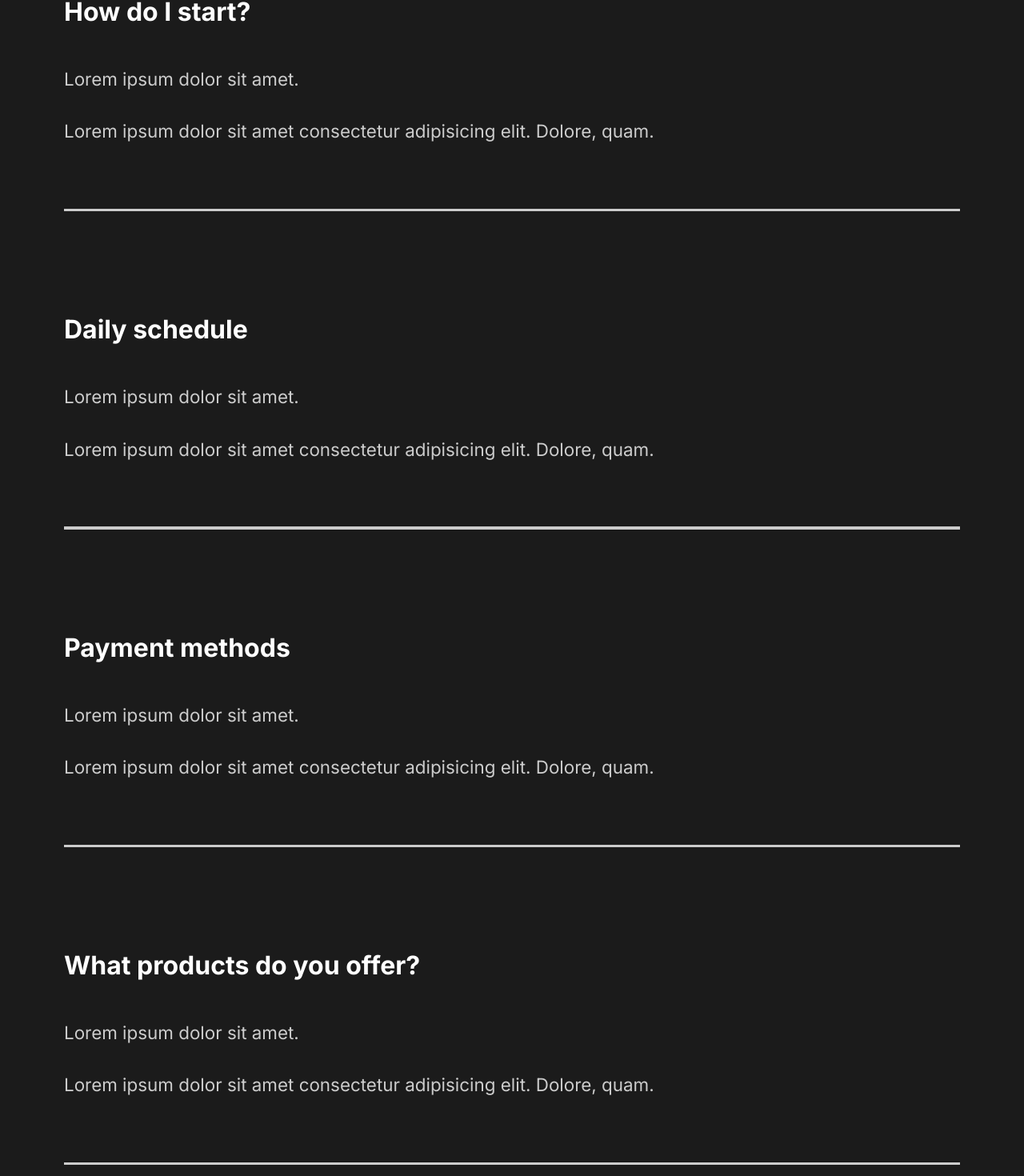
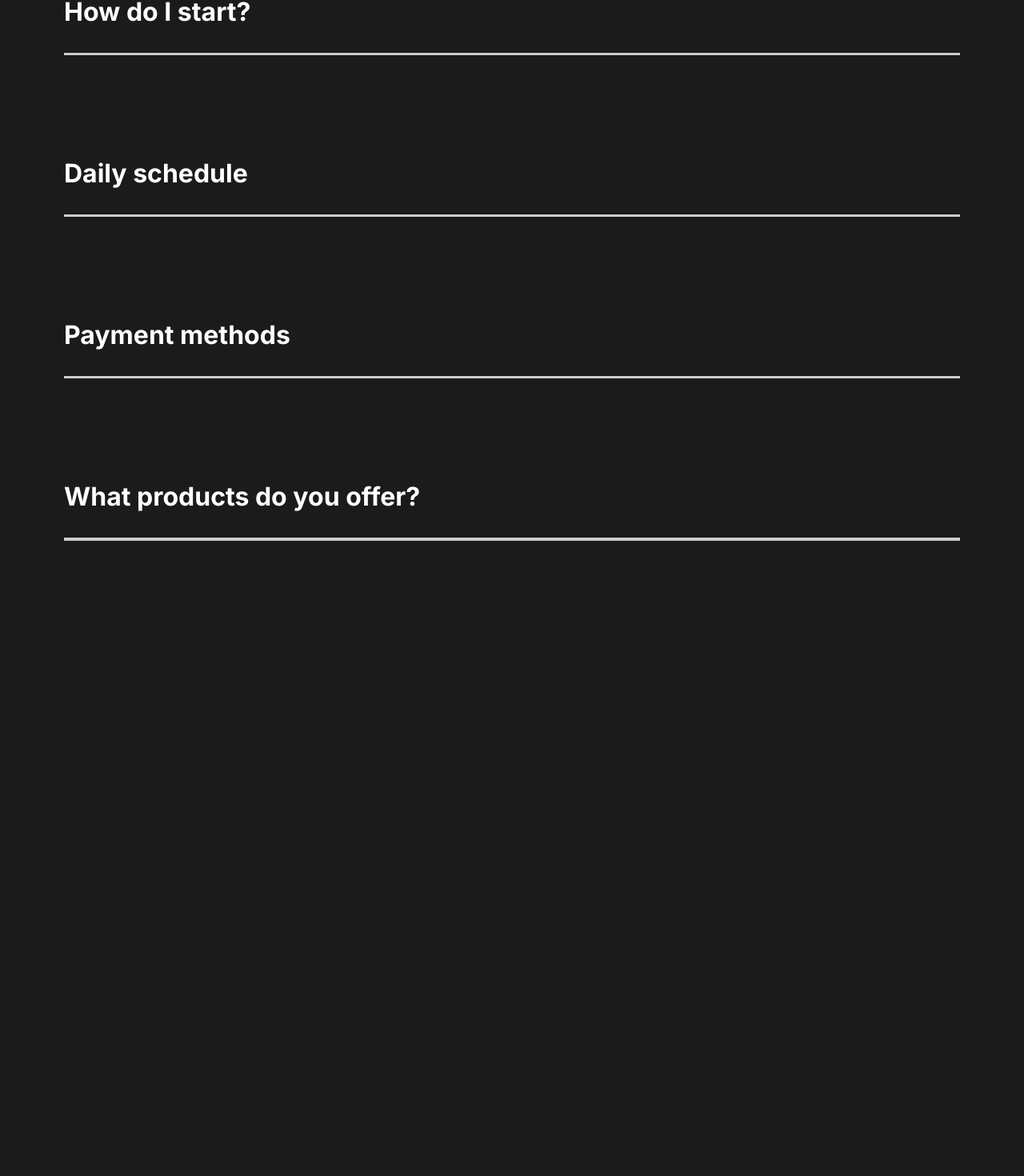
Before and after one commit to ixycreativity/Capture-Portfolio-React, a React (Create React App) app: page / in a window 1280 px wide. Shown: the part 2470-3940 px from the top of the page at 80% size. After the commit the page ends 3306 px from the top, so only its background shows below. Built offline with nearby package versions, Linux system fonts and the light colour scheme.

Commit message:
faq animation

```diff
--- a/src/components/FaqSection.jsx
+++ b/src/components/FaqSection.jsx
@@ -1,6 +1,8 @@
 import React from "react";
 import styled from "styled-components";
 import { About } from "./../styles.js";
+import Toggle from "./Toggle.jsx";
+import { AnimateSharedLayout } from "framer-motion";
 
 const FaqSection = () => {
   return (
@@ -8,8 +10,8 @@
       <h2>
         Any questions <span>FAQ</span>
       </h2>
-      <div className="question">
-        <h4>How do I start?</h4>
+      <AnimateSharedLayout>
+        <Toggle title="How do I start?">
           <div className="answer">
             <p>Lorem ipsum dolor sit amet.</p>
             <p>
@@ -17,10 +19,8 @@
               quam.
             </p>
           </div>
-        <div className="faq-line"></div>
-      </div>
-      <div className="question">
-        <h4>Daily schedule</h4>
+        </Toggle>
+        <Toggle title="Daily schedule">
           <div className="answer">
             <p>Lorem ipsum dolor sit amet.</p>
             <p>
@@ -28,10 +28,8 @@
               quam.
             </p>
           </div>
-        <div className="faq-line"></div>
-      </div>
-      <div className="question">
-        <h4>Payment methods</h4>
+        </Toggle>
+        <Toggle title="Payment methods">
           <div className="answer">
             <p>Lorem ipsum dolor sit amet.</p>
             <p>
@@ -39,10 +37,8 @@
               quam.
             </p>
           </div>
-        <div className="faq-line"></div>
-      </div>
-      <div className="question">
-        <h4>What products do you offer?</h4>
+        </Toggle>
+        <Toggle title="What products do you offer?">
           <div className="answer">
             <p>Lorem ipsum dolor sit amet.</p>
             <p>
@@ -50,8 +46,8 @@
               quam.
             </p>
           </div>
-        <div className="faq-line"></div>
-      </div>
+        </Toggle>
+      </AnimateSharedLayout>
     </Faq>
   );
 };
--- /dev/null
+++ b/src/components/Toggle.jsx
@@ -0,0 +1,17 @@
+import React, { useState } from "react";
+import { motion } from "framer-motion";
+import { fade } from "../animation";
+
+const Toggle = ({ children, title }) => {
+  const [toggle, setToggle] = useState(false);
+
+  return (
+    <motion.div layout className="question" onClick={() => setToggle(!toggle)}>
+      <motion.h4 layout>{title}</motion.h4>
+      {toggle ? children : ""}
+      <div className="faq-line"></div>
+    </motion.div>
+  );
+};
+
+export default Toggle;
```
Lines whose indentation alone changed are shown as unchanged.
